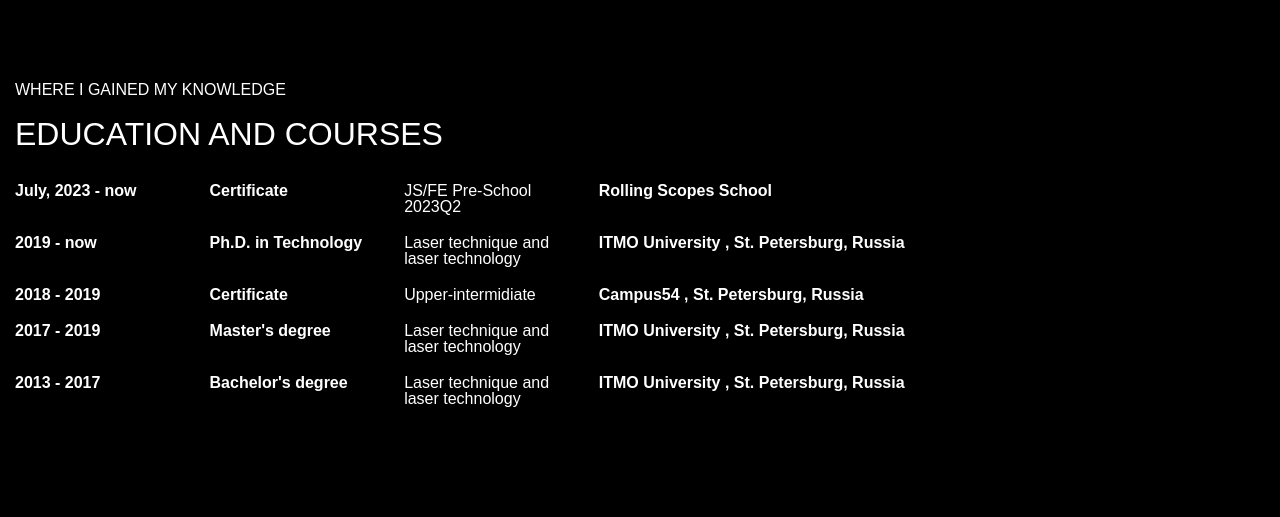
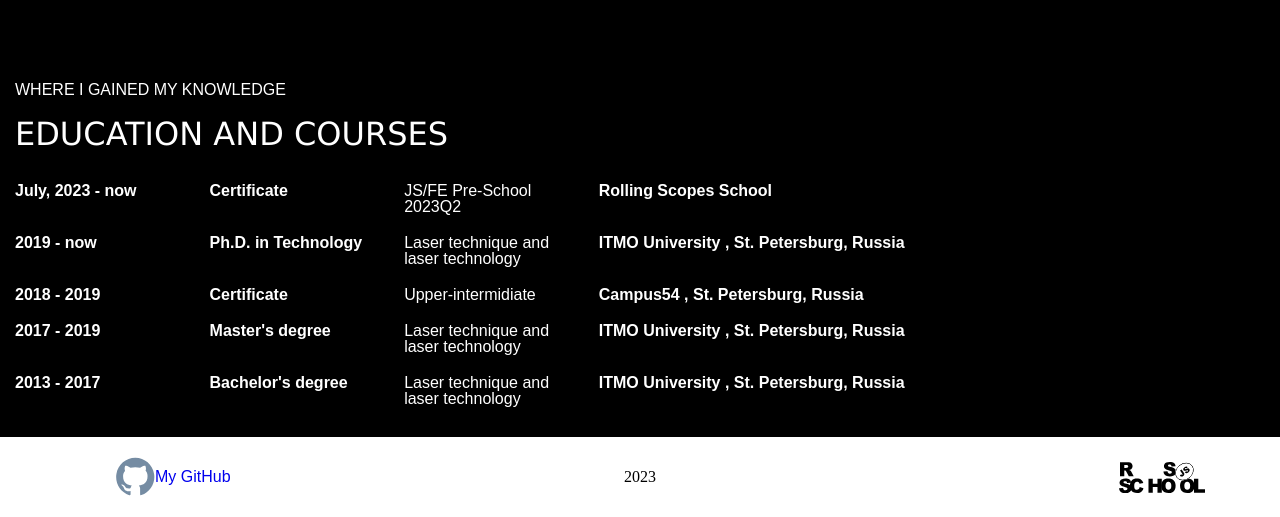
Before and after one commit to IvanDok13/rsschool-cv-old, a plain HTML site: page index.html in a window 1280 px wide. Shown: the part 1515-2032 px from the top of the page. Before the commit the page ends 1942 px from the top, so only its background shows below. Drawn offline with Linux system fonts and the light colour scheme.

Commit message:
feat: add footer

```diff
--- a/css/style.css
+++ b/css/style.css
@@ -108,6 +108,9 @@ img {
 
 .about__img {
   padding-left: 40px;
+  width: 100%;
+  height: max-content;
+  object-fit: contain;
 }
 
 .avatar {
@@ -317,8 +320,6 @@ img {
   width: 100%;
   height: max-content;
   object-fit: contain;
-  box-shadow: 0 0 0 4px rgba(0, 0, 0, 0.1);
-  text-decoration: none;
 }
 
 .projects__header {
@@ -347,30 +348,9 @@ img {
   width: 30px;
 }
 
-.projects__item:hover .projects__image {
-  box-shadow: 0px 0px 7px 7px rgba(0, 0, 0, 0.3);
-}
-
-.projects__item:hover .projects__header {
-  text-shadow: 0px 3px 3px rgba(150, 150, 150, 1);
-}
-
 .projects__item:hover .projects__header:after {
   width: 100%;
   background-color: #f6d502;
-}
-
-.projects__item:active .projects__image {
-  box-shadow: 0px 0px 7px 7px rgba(0, 0, 0, 0.2);
-}
-
-.projects__item:active .projects__header {
-  color: rgba(0, 0, 0, 0.5);
-  text-shadow: none;
-}
-
-.projects__item:active .projects__header:after {
-  background-color: #ccc;
 }
 
 /* projects end */
@@ -379,7 +359,7 @@ img {
 
 .education__wrapper {
   padding-top: 60px;
-  padding-bottom: 20px;
+  padding-bottom: 30px;
 }
 
 .education__subtitle {
@@ -398,7 +378,7 @@ img {
   font-style: normal;
   line-height: 25px;
   text-transform: uppercase;
-  font-family: Arial, Helvetica, sans-serif;
+  font-family: Verdana, Geneva, Tahoma, sans-serif;
   margin-bottom: 36px;
   font-size: 4vh;
 }
@@ -435,3 +415,39 @@ img {
 }
 
 /* Education end */
+
+
+/* footer start */
+
+.footer {
+  background-color: white;
+}
+
+.footer__wrapper {
+  display: grid;
+  grid-template-columns: 1fr 1fr 1fr;
+  align-items: center;
+  padding: 20px 60px 20px 60px;
+  color: black;
+}
+
+.footer__github {
+  position: relative;
+  display: flex;
+  align-items: center;
+  justify-self: start;
+  padding-left: 40px;
+  text-decoration: none;
+  font-family: Arial, Helvetica, sans-serif;
+}
+
+.footer__year {
+  justify-self: center;
+}
+
+.footer__rsschool {
+  justify-self: end;
+  height: 32px;
+}
+
+/* footer end */
--- a/index.html
+++ b/index.html
@@ -80,7 +80,7 @@
                 <img class="about__ico github-ico" src="./assets/svg/github-svgrepo-com.svg" alt="github-ico">
               </button>
 
-              <button class="about__button github-button" type="submit">
+              <button class="about__button telegram-button" type="submit">
                 <a class="about__button-link" href="https://t.me/DokIvan" target="_blank">
                   <span>Telegram</span>
                 </a>
@@ -284,8 +284,23 @@ console.log(tailAndHead([35456,782,569,2454,875])); //12012
       </div>
     </section>
     <!-- Education end -->
-
   </main>
+  <!-- footer start -->
+  <footer class="footer">
+    <div class="wrapper">
+      <div class="footer__wrapper">
+        <a class="footer__github" href="https://github.com/IvanDok13" target="_blank">
+          <img src="./assets/svg/github-svgrepo-com.svg" width="40" height="20" alt="" class="footer__ico">
+          My GitHub
+        </a>
+        <p class="footer__year">2023</p>
+        <a class="footer__rsschool" href="https://rs.school/js-stage0/" target="_blank">
+          <img src="./assets/svg/rs_school_js.svg" width="86" height="32" alt="RS School" />
+        </a>
+      </div>
+    </div>
+  </footer>
+  <!-- footer end -->
 </body>
 
 </html>
```
Also changed, not shown: assets/svg/rs_school_js.svg (added).
